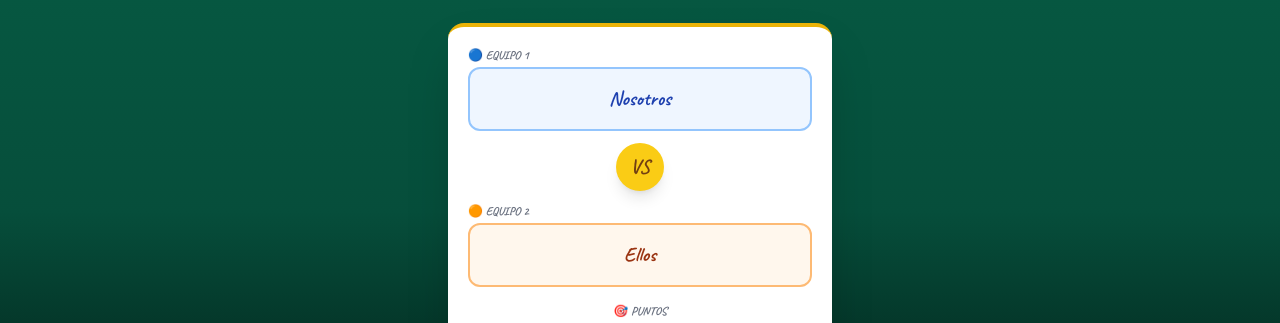
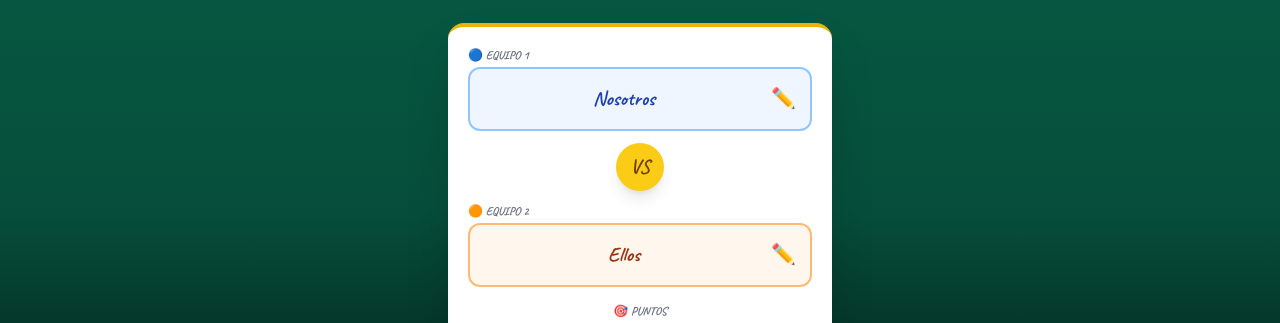
Before and after one commit to megamundobot-crypto/yoanoto, a Next.js app: page / in a window 1280 px wide. Shown: the part 189-512 px from the top of the page. Built offline with nearby package versions, Linux system fonts and the light colour scheme.

Commit message:
Add pencil icon to team name inputs for better UX

```diff
--- a/pages/index.js
+++ b/pages/index.js
@@ -117,15 +117,18 @@ function ConfigScreen({ onStart }) {
                 <label className="text-xs text-gray-500 font-bold uppercase mb-1 block">
                   🔵 Equipo 1
                 </label>
+                <div className="relative">
                   <input
                     type="text"
                     value={team1}
                     onChange={(e) => setTeam1(e.target.value)}
                     onFocus={(e) => e.target.select()}
-                  className="w-full p-4 bg-blue-50 border-2 border-blue-300 rounded-xl text-center font-black text-xl text-blue-800 focus:border-blue-500 focus:outline-none focus:ring-2 focus:ring-blue-200"
+                    className="w-full p-4 pr-12 bg-blue-50 border-2 border-blue-300 rounded-xl text-center font-black text-xl text-blue-800 focus:border-blue-500 focus:outline-none focus:ring-2 focus:ring-blue-200"
                     maxLength={12}
                     placeholder="Ej: Nosotros"
                   />
+                  <span className="absolute right-4 top-1/2 -translate-y-1/2 text-blue-400 text-xl pointer-events-none">✏️</span>
+                </div>
               </div>
 
               <div className="flex justify-center">
@@ -138,15 +141,18 @@ function ConfigScreen({ onStart }) {
                 <label className="text-xs text-gray-500 font-bold uppercase mb-1 block">
                   🟠 Equipo 2
                 </label>
+                <div className="relative">
                   <input
                     type="text"
                     value={team2}
                     onChange={(e) => setTeam2(e.target.value)}
                     onFocus={(e) => e.target.select()}
-                  className="w-full p-4 bg-orange-50 border-2 border-orange-300 rounded-xl text-center font-black text-xl text-orange-800 focus:border-orange-500 focus:outline-none focus:ring-2 focus:ring-orange-200"
+                    className="w-full p-4 pr-12 bg-orange-50 border-2 border-orange-300 rounded-xl text-center font-black text-xl text-orange-800 focus:border-orange-500 focus:outline-none focus:ring-2 focus:ring-orange-200"
                     maxLength={12}
                     placeholder="Ej: Ellos"
                   />
+                  <span className="absolute right-4 top-1/2 -translate-y-1/2 text-orange-400 text-xl pointer-events-none">✏️</span>
+                </div>
               </div>
             </div>
 
```
Lines whose indentation alone changed are shown as unchanged.
